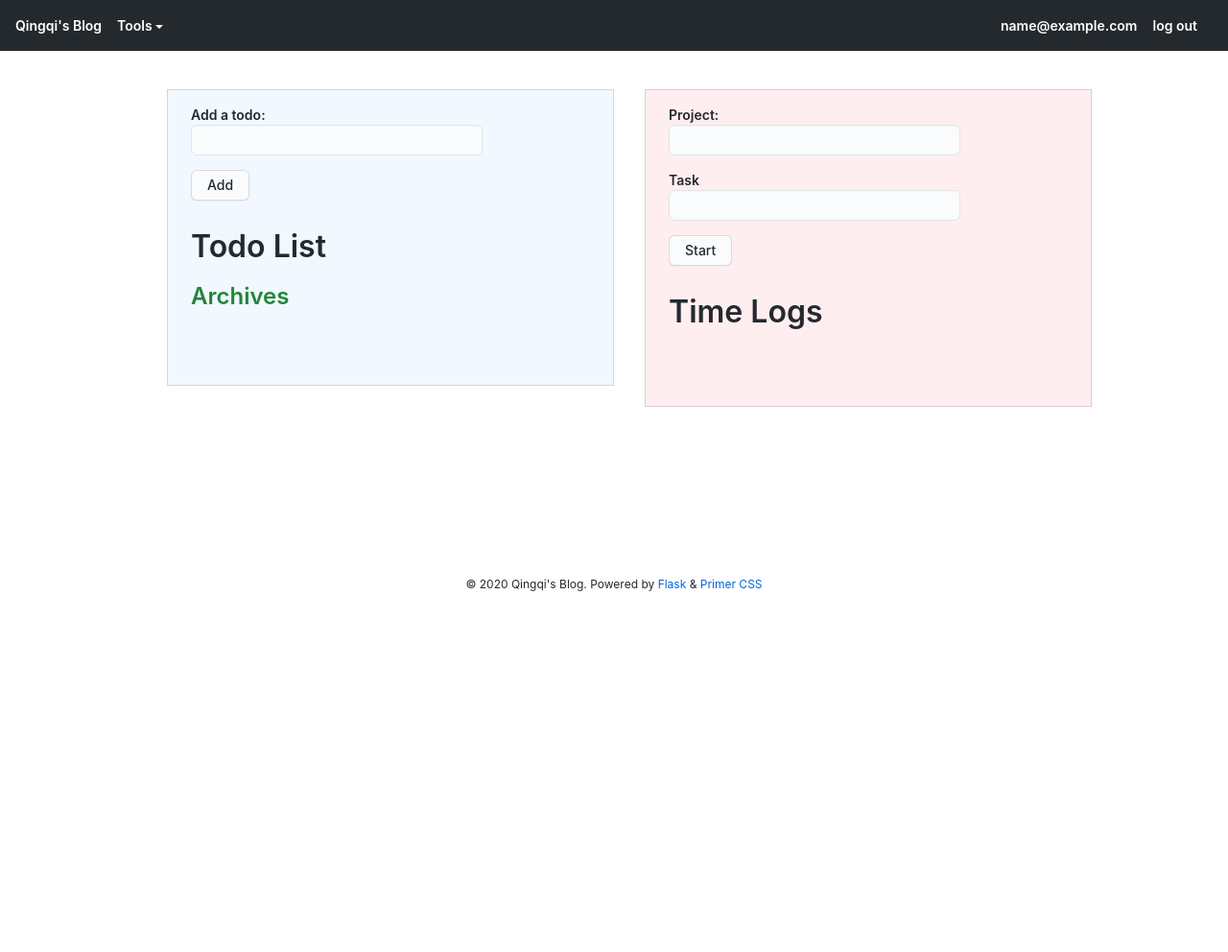
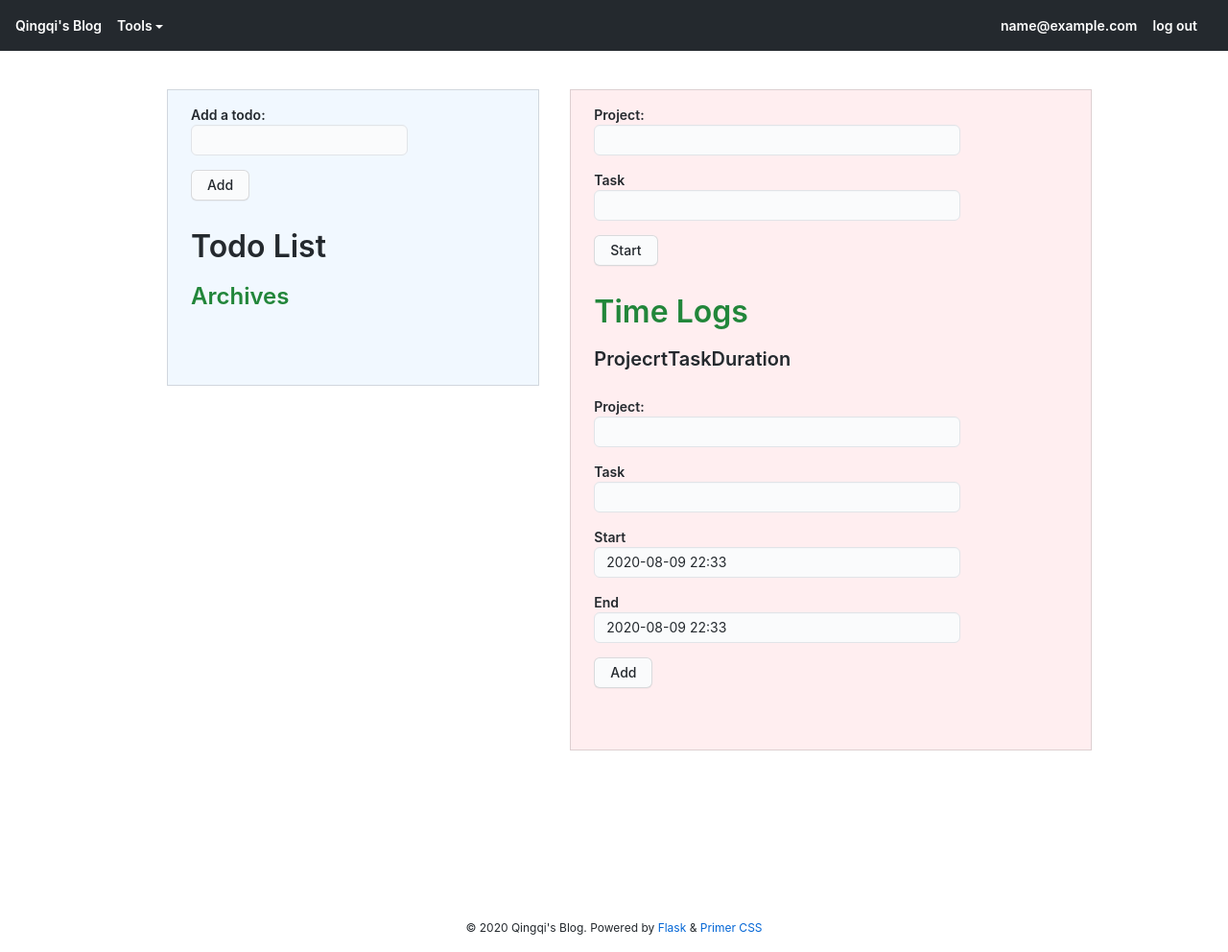
Before and after one commit to nightttt7/shiqingqi.no, a Flask app: page /timesheet/ in a window 1280 px wide. Shown: the whole page at 96% size. Before the commit the page ends 616 px from the top, so only its background shows below. Run offline with Flask 2, Linux system fonts and the light colour scheme; the visitor is signed in with stand-in values (Sample User, id 1); data comes from the database, SQL or seed files in the repository; data that the repository does not hold is empty; parts of the project's set-up code (start-up, migrations or seed data) failed here and were passed over; some libraries are stand-ins or nearby versions.

Commit message:
timelog 0.2

```diff
--- a/app/templates/timesheet/index.html
+++ b/app/templates/timesheet/index.html
@@ -3,7 +3,7 @@
 {% block content %}
 <div class="container-lg mb-3 pb-6">
   <div class="mt-6 ml-6 mr-6 mb-6 d-flex flex-column flex-md-row">
-    <div class="col-12 col-md-6 mr-3 mb-6">
+    <div class="col-12 col-md-5 mr-3 mb-6">
       <div class="border border-black-fade bg-blue-light">
         <div class="ml-4 mr-2">
           <div class="pr-6 pr-md-12">
@@ -50,9 +50,9 @@
         </div>
       </div>
     </div>
-    <div class="col-12 col-md-6 ml-md-3 ml-0 mr-3 mb-6">
+    <div class="col-12 col-md-7 ml-md-3 ml-0 mr-3 mb-6">
       <div class="border border-black-fade bg-red-light">
-        <div class="ml-4 mr-2">
+        <div class="ml-4 mr-2 pb-8">
           {% if not time_statu %}
           <div class="pr-6 pr-md-12">
             {{ wtf.quick_form(form_start_timelog) }}
@@ -62,36 +62,94 @@
           <div>
             <p class="h1 pb-2">Current Task</p>
             <div class="d-table pb-4">
-              <div class="d-table-cell v-align-top tooltipped tooltipped-ne" aria-label="Start: {{ timelog_current.timestamp_start.strftime('%H:%M') }}">
-                <div class="f3">{{ timelog_current.project }} | {{ timelog_current.task }}</div>
+              <div class="d-table-cell v-align-top tooltipped tooltipped-ne" aria-label="Start: {{ timelog_current.timestamp_start.strftime('%Y-%m-%d') }}   {{ timelog_current.timestamp_start.strftime('%H:%M') }}">
+                <div class="f3">{{ timelog_current.project }} | {{ timelog_current.task }} | {{ (datetime.utcnow()-timelog_current.timestamp_start).seconds//3600 }}h{{ (datetime.utcnow()-timelog_current.timestamp_start).seconds//60%60 }}m</div>
               </div>
-              <div class="d-table-cell v-align-bottom">
+              <!-- <div class="d-table-cell v-align-bottom">
                 <a href="#">
                   <svg class="octicon octicon-pencil" viewBox="0 0 16 16" version="1.1" width="20" height="20" aria-hidden="true"><path fill-rule="evenodd" d="M11.013 1.427a1.75 1.75 0 012.474 0l1.086 1.086a1.75 1.75 0 010 2.474l-8.61 8.61c-.21.21-.47.364-.756.445l-3.251.93a.75.75 0 01-.927-.928l.929-3.25a1.75 1.75 0 01.445-.758l8.61-8.61zm1.414 1.06a.25.25 0 00-.354 0L10.811 3.75l1.439 1.44 1.263-1.263a.25.25 0 000-.354l-1.086-1.086zM11.189 6.25L9.75 4.81l-6.286 6.287a.25.25 0 00-.064.108l-.558 1.953 1.953-.558a.249.249 0 00.108-.064l6.286-6.286z"></path></svg>
                 </a>
+              </div> -->
             </div>
-            </div>
-            <div class="pl-6 tooltipped tooltipped-ne" aria-label="{{ (datetime.utcnow()-timelog_current.timestamp_start).seconds//3600 }} hour {{ (datetime.utcnow()-timelog_current.timestamp_start).seconds//60%60 }} min">
-              <a href="{{ url_for('timesheet.finish', id=timelog_current.id) }}">
+            <div class="pl-6 d-table">
+              <div class="d-table-cell tooltipped tooltipped-ne pr-6" aria-label="Finish it!">
+                <a href="{{ url_for('timesheet.finish', id=timelog_current.id) }}" >
                   <svg xmlns="http://www.w3.org/2000/svg" viewBox="0 0 24 24" width="60" height="60"><path fill-rule="evenodd" d="M20.322.75a10.75 10.75 0 00-7.373 2.926l-1.304 1.23A23.743 23.743 0 0010.103 6.5H5.066a1.75 1.75 0 00-1.5.85l-2.71 4.514a.75.75 0 00.49 1.12l4.571.963c.039.049.082.096.129.14L8.04 15.96l1.872 1.994c.044.047.091.09.14.129l.963 4.572a.75.75 0 001.12.488l4.514-2.709a1.75 1.75 0 00.85-1.5v-5.038a23.741 23.741 0 001.596-1.542l1.228-1.304a10.75 10.75 0 002.925-7.374V2.499A1.75 1.75 0 0021.498.75h-1.177zM16 15.112c-.333.248-.672.487-1.018.718l-3.393 2.262.678 3.223 3.612-2.167a.25.25 0 00.121-.214v-3.822zm-10.092-2.7L8.17 9.017c.23-.346.47-.685.717-1.017H5.066a.25.25 0 00-.214.121l-2.167 3.612 3.223.679zm8.07-7.644a9.25 9.25 0 016.344-2.518h1.177a.25.25 0 01.25.25v1.176a9.25 9.25 0 01-2.517 6.346l-1.228 1.303a22.248 22.248 0 01-3.854 3.257l-3.288 2.192-1.743-1.858a.764.764 0 00-.034-.034l-1.859-1.744 2.193-3.29a22.248 22.248 0 013.255-3.851l1.304-1.23zM17.5 8a1.5 1.5 0 11-3 0 1.5 1.5 0 013 0zm-11 13c.9-.9.9-2.6 0-3.5-.9-.9-2.6-.9-3.5 0-1.209 1.209-1.445 3.901-1.49 4.743a.232.232 0 00.247.247c.842-.045 3.534-.281 4.743-1.49z"></path></svg>
                 </a>
               </div>
+              <div class="d-table-cell tooltipped tooltipped-ne" aria-label="Refresh the time">
+                <a href="#" >
+                  <svg xmlns="http://www.w3.org/2000/svg" viewBox="0 0 24 24" width="60" height="60"><path d="M3.38 8A9.502 9.502 0 0112 2.5a9.502 9.502 0 019.215 7.182.75.75 0 101.456-.364C21.473 4.539 17.15 1 12 1a10.995 10.995 0 00-9.5 5.452V4.75a.75.75 0 00-1.5 0V8.5a1 1 0 001 1h3.75a.75.75 0 000-1.5H3.38zm-.595 6.318a.75.75 0 00-1.455.364C2.527 19.461 6.85 23 12 23c4.052 0 7.592-2.191 9.5-5.451v1.701a.75.75 0 001.5 0V15.5a1 1 0 00-1-1h-3.75a.75.75 0 000 1.5h2.37A9.502 9.502 0 0112 21.5c-4.446 0-8.181-3.055-9.215-7.182z"></path></svg>
+                </a>
+              </div>
+            </div>
           </div>
           {% endif %}
-          <div class="pb-8 mt-4">
-            <p class="h1">Time Logs</p>
+                    <div class="mt-4">
+            <p class="h1"><a href="#" class="text-green">Time Logs</a></p>
+            <table>
+              <tr>
+                <td class="f3 text-bold">Projecrt</td>
+                <td class="f3 text-bold">Task</td>
+                <td class="f3 text-bold">Duration</td>
+              </tr>
               {% for timelog in timelog_finished %}
-            <div class="d-table">
-              <div class="d-table-cell v-align-top tooltipped tooltipped-ne" aria-label="{{ timelog.timestamp_start.strftime('%H:%M') }} - {{ timelog.timestamp_end.strftime('%H:%M') }}">
-                <div class="f3">{{ timelog.project }} | {{ timelog.task }} | {{ (timelog.timestamp_end-timelog.timestamp_start).seconds//3600 }} hour {{ (timelog.timestamp_end-timelog.timestamp_start).seconds//60%60 }} min</div>
-              </div>
-              <div class="d-table-cell v-align-bottom">
+              <tr>
+                <td class="f3">
+                  {{ timelog.project }}
+                </td>
+                <td class="f3">
+                  {{ timelog.task }}
+                </td>
+                <td class="f3 tooltipped tooltipped-ne" aria-label="{{ timelog.timestamp_start.strftime('%Y-%m-%d') }}   {{ timelog.timestamp_start.strftime('%H:%M') }} - {{ timelog.timestamp_end.strftime('%H:%M') }}">
+                  {{ (timelog.timestamp_end-timelog.timestamp_start).seconds//3600 }}h{{ (timelog.timestamp_end-timelog.timestamp_start).seconds//60%60 }}m
+                </td>
+                <td>
                   <a href="{{ url_for('timesheet.delete_timelog', id=timelog.id) }}">
                     <svg class="octicon octicon-trashcan" viewBox="0 0 16 16" version="1.1" width="20" height="20" aria-hidden="true"><path fill-rule="evenodd" d="M6.5 1.75a.25.25 0 01.25-.25h2.5a.25.25 0 01.25.25V3h-3V1.75zm4.5 0V3h2.25a.75.75 0 010 1.5H2.75a.75.75 0 010-1.5H5V1.75C5 .784 5.784 0 6.75 0h2.5C10.216 0 11 .784 11 1.75zM4.496 6.675a.75.75 0 10-1.492.15l.66 6.6A1.75 1.75 0 005.405 15h5.19c.9 0 1.652-.681 1.741-1.576l.66-6.6a.75.75 0 00-1.492-.149l-.66 6.6a.25.25 0 01-.249.225h-5.19a.25.25 0 01-.249-.225l-.66-6.6z"></path></svg>
                   </a>
+                </td>
+              </tr>
+              {% endfor %}
+            </table>
           </div>
+          {% if timelog_plan %}
+          <div class="mt-4">
+            <p class="h1"><a href="#" class="text-green">Time Plans</a></p>
+            <table>
+              <tr>
+                <td class="f3 text-bold">Projecrt</td>
+                <td class="f3 text-bold">Task</td>
+                <td></td>
+                <td class="f3 text-bold">Period</td>
+              </tr>
+              {% for timelog in timelog_plan %}
+              <tr>
+                <td class="f3">
+                  {{ timelog.project }}
+                </td>
+                <td class="f3">
+                  {{ timelog.task }}
+                </td>
+                <td>
+                  <a href="{{ url_for('timesheet.finish_plan', id=timelog.id) }}" >
+                    <svg xmlns="http://www.w3.org/2000/svg" viewBox="0 0 24 24" width="20" height="20"><path fill-rule="evenodd" d="M20.322.75a10.75 10.75 0 00-7.373 2.926l-1.304 1.23A23.743 23.743 0 0010.103 6.5H5.066a1.75 1.75 0 00-1.5.85l-2.71 4.514a.75.75 0 00.49 1.12l4.571.963c.039.049.082.096.129.14L8.04 15.96l1.872 1.994c.044.047.091.09.14.129l.963 4.572a.75.75 0 001.12.488l4.514-2.709a1.75 1.75 0 00.85-1.5v-5.038a23.741 23.741 0 001.596-1.542l1.228-1.304a10.75 10.75 0 002.925-7.374V2.499A1.75 1.75 0 0021.498.75h-1.177zM16 15.112c-.333.248-.672.487-1.018.718l-3.393 2.262.678 3.223 3.612-2.167a.25.25 0 00.121-.214v-3.822zm-10.092-2.7L8.17 9.017c.23-.346.47-.685.717-1.017H5.066a.25.25 0 00-.214.121l-2.167 3.612 3.223.679zm8.07-7.644a9.25 9.25 0 016.344-2.518h1.177a.25.25 0 01.25.25v1.176a9.25 9.25 0 01-2.517 6.346l-1.228 1.303a22.248 22.248 0 01-3.854 3.257l-3.288 2.192-1.743-1.858a.764.764 0 00-.034-.034l-1.859-1.744 2.193-3.29a22.248 22.248 0 013.255-3.851l1.304-1.23zM17.5 8a1.5 1.5 0 11-3 0 1.5 1.5 0 013 0zm-11 13c.9-.9.9-2.6 0-3.5-.9-.9-2.6-.9-3.5 0-1.209 1.209-1.445 3.901-1.49 4.743a.232.232 0 00.247.247c.842-.045 3.534-.281 4.743-1.49z"></path></svg>
+                </td>
+                <td class="f4 tooltipped tooltipped-ne" aria-label="{{ (timelog.timestamp_end-timelog.timestamp_start).seconds//3600 }}h{{ (timelog.timestamp_end-timelog.timestamp_start).seconds//60%60 }}m">
+                  {{ (timelog.timestamp_start).strftime('%m-%d %H:%M') }}~{{ (timelog.timestamp_end).strftime('%H:%M') }}
+                </td>
+                <td>
+                  <a href="{{ url_for('timesheet.delete_timelog', id=timelog.id) }}">
+                    <svg class="octicon octicon-trashcan" viewBox="0 0 16 16" version="1.1" width="20" height="20" aria-hidden="true"><path fill-rule="evenodd" d="M6.5 1.75a.25.25 0 01.25-.25h2.5a.25.25 0 01.25.25V3h-3V1.75zm4.5 0V3h2.25a.75.75 0 010 1.5H2.75a.75.75 0 010-1.5H5V1.75C5 .784 5.784 0 6.75 0h2.5C10.216 0 11 .784 11 1.75zM4.496 6.675a.75.75 0 10-1.492.15l.66 6.6A1.75 1.75 0 005.405 15h5.19c.9 0 1.652-.681 1.741-1.576l.66-6.6a.75.75 0 00-1.492-.149l-.66 6.6a.25.25 0 01-.249.225h-5.19a.25.25 0 01-.249-.225l-.66-6.6z"></path></svg>
+                  </a>
+                </td>
+              </tr>
+              {% endfor %}
+            </table>
           </div>
-            {% endfor %}
+          {% endif %}
+          <div class="pr-6 pr-md-12 mt-4">
+            {{ wtf.quick_form(form_add_timelog) }}
           </div>
         </div>
       </div>
--- a/app/timesheet/forms.py
+++ b/app/timesheet/forms.py
@@ -14,19 +14,9 @@ class StartTimeLogForm(FlaskForm):
     submit = SubmitField('Start')
 
 
-# TODO:
-class EditUnfinishedTimeLogForm(FlaskForm):
-    item = StringField('Add a todo:', validators=[DataRequired()])
-    submit = SubmitField('Edit')
-
-
-# TODO:
 class AddTimeLogForm(FlaskForm):
-    project = StringField('Add a todo:', validators=[DataRequired()])
-    task = SubmitField('Add')
-
-
-# TODO:
-class EditFinishedTimeLogForm(FlaskForm):
-    item = StringField('Add a todo:', validators=[DataRequired()])
-    submit = SubmitField('Edit')
+    project_added = StringField('Project:', validators=[DataRequired()])
+    task_added = StringField('Task', validators=[DataRequired()])
+    time_start_added = StringField('Start', validators=[DataRequired()])
+    time_end_added = StringField('End', validators=[DataRequired()])
+    submit_added = SubmitField('Add')
--- a/app/timesheet/views.py
+++ b/app/timesheet/views.py
@@ -1,7 +1,8 @@
 from flask import render_template, redirect, url_for
 from flask_login import current_user, login_required
 from . import timesheet
-from .forms import AddTodoForm, StartTimeLogForm
+from .forms import (AddTodoForm, StartTimeLogForm,
+                    AddTimeLogForm)
 from .. import db
 from ..models import Permission, Todo, TimeLog
 from ..decorators import permission_required
@@ -29,19 +30,54 @@ def index():
         db.session.add(current_user)
         db.session.commit()
         return redirect(url_for('timesheet.index'))
+    form_add_timelog = AddTimeLogForm()
+    if current_user.can(Permission.KEEP) and form_add_timelog.validate_on_submit():
+        # FIXME: should use user's local time but not utc
+        timestamp_start = datetime.strptime(
+            form_add_timelog.time_start_added.data, '%Y-%m-%d %H:%M')
+        timestamp_end = datetime.strptime(
+            form_add_timelog.time_end_added.data, '%Y-%m-%d %H:%M')
+        if (datetime.utcnow() < timestamp_end):
+            statu_code = 0
+        else:
+            statu_code = 2
+        timelog = TimeLog(project=form_add_timelog.project_added.data,
+                          task=form_add_timelog.task_added.data,
+                          timestamp_start=timestamp_start,
+                          timestamp_end=timestamp_end,
+                          time_delta_seconds=(timestamp_end-timestamp_start).seconds,
+                          statu_code=statu_code,
+                          author=current_user._get_current_object())
+        db.session.add(timelog)
+        db.session.commit()
+        current_user.time_statu = False
+        db.session.add(current_user)
+        db.session.commit()
+        return redirect(url_for('timesheet.index'))
+    # FIXME: should use user's local time but not utc
+    form_add_timelog.time_start_added.data = (
+        datetime.utcnow().strftime('%Y-%m-%d %H:%M'))
+    form_add_timelog.time_end_added.data = (
+        datetime.utcnow().strftime('%Y-%m-%d %H:%M'))
+
+    # passing variables
     todos = (current_user.todos.filter_by(statu=False).
-             order_by(Todo.timestamp_start).all())
+             order_by(Todo.timestamp_start.desc()).all())
     archives = (current_user.todos.filter_by(statu=True).
-                order_by(Todo.timestamp_start).all())
-    timelog_plan = (current_user.timelogs.filter_by(statu_code=0).all())
-    timelog_current = (current_user.timelogs.filter_by(statu_code=1).first())
-    timelog_finished = (current_user.timelogs.filter_by(statu_code=2).all())
+                order_by(Todo.timestamp_start.desc()).all())
+    timelog_plan = (current_user.timelogs.filter_by(statu_code=0).
+                    order_by(TimeLog.timestamp_start.desc()).limit(8).all())
+    timelog_current = (current_user.timelogs.filter_by(statu_code=1).
+                       first())
+    timelog_finished = (current_user.timelogs.filter_by(statu_code=2).
+                        order_by(TimeLog.timestamp_start.desc()).limit(8).
+                        all())
     return render_template('timesheet/index.html',
                            form_add_todo=form_add_todo,
                            todos=todos, archives=archives,
                            form_start_timelog=form_start_timelog,
+                           form_add_timelog=form_add_timelog,
                            time_statu=current_user.time_statu,
-                           # TODO:
                            timelog_plan=timelog_plan,
                            timelog_current=timelog_current,
                            timelog_finished=timelog_finished,
@@ -56,6 +92,8 @@ def do(id):
     if current_user.can(Permission.KEEP) and (current_user == todo.author):
         todo.statu = True
         todo.timestamp_end = datetime.utcnow()
+        todo.time_delta_seconds = (
+            (todo.timestamp_end-todo.timestamp_start).seconds)
         db.session.add(todo)
         db.session.commit()
     return redirect(url_for('timesheet.index'))
@@ -67,7 +105,6 @@ def undo(id):
     todo = Todo.query.get_or_404(id)
     if current_user.can(Permission.KEEP) and (current_user == todo.author):
         todo.statu = False
-        todo.timestamp_start = datetime.utcnow()
         db.session.add(todo)
         db.session.commit()
     return redirect(url_for('timesheet.index'))
@@ -90,9 +127,22 @@ def finish(id):
     if current_user.can(Permission.KEEP) and (current_user == timelog.author):
         timelog.statu_code = 2
         timelog.timestamp_end = datetime.utcnow()
+        timelog.time_delta_seconds = (
+            (timelog.timestamp_end-timelog.timestamp_start).seconds)
         db.session.add(timelog)
         current_user.time_statu = False
         db.session.add(current_user)
+        db.session.commit()
+    return redirect(url_for('timesheet.index'))
+
+
+@timesheet.route('/finish_plan/<int:id>')
+@login_required
+def finish_plan(id):
+    timelog = TimeLog.query.get_or_404(id)
+    if current_user.can(Permission.KEEP) and (current_user == timelog.author):
+        timelog.statu_code = 2
+        db.session.add(timelog)
         db.session.commit()
     return redirect(url_for('timesheet.index'))
 
--- a/nightttt7.py
+++ b/nightttt7.py
@@ -3,7 +3,7 @@ from dotenv import load_dotenv
 import click
 from app import create_app, db
 from flask_migrate import Migrate, upgrade
-from app.models import User, Role, Post, Comment, Todo
+from app.models import User, Role, Post, Comment, Todo, TimeLog
 
 
 dotenv_path = os.path.join(os.path.dirname(__file__), '.env')
@@ -18,7 +18,7 @@ migrate = Migrate(app, db)
 @app.shell_context_processor
 def make_shell_context():
     return dict(db=db, User=User, Role=Role, Post=Post, Comment=Comment,
-                Todo=Todo)
+                Todo=Todo, TimeLog=TimeLog)
 
 
 @app.cli.command()
--- a/requirements.txt
+++ b/requirements.txt
@@ -1,5 +1,6 @@
 alembic==1.3.1
 astroid==2.3.3
+Babel==2.8.0
 bleach==3.1.0
 blinker==1.4
 cffi==1.13.2
@@ -9,6 +10,7 @@ dnspython==1.16.0
 dominate==2.4.0
 eventlet==0.25.1
 Flask==1.1.1
+Flask-Babel==1.0.0
 Flask-Bootstrap==3.3.7.1
 Flask-Login==0.4.1
 Flask-Mail==0.9.1
@@ -34,6 +36,7 @@ pylint==2.4.4
 python-dateutil==2.8.1
 python-dotenv==0.10.3
 python-editor==1.0.4
+pytz==2020.1
 six==1.13.0
 SQLAlchemy==1.3.11
 typed-ast==1.4.0
```
Also changed, not shown: app/models.py (+4 -3 lines), README.md. Lines whose indentation alone changed are shown as unchanged.
